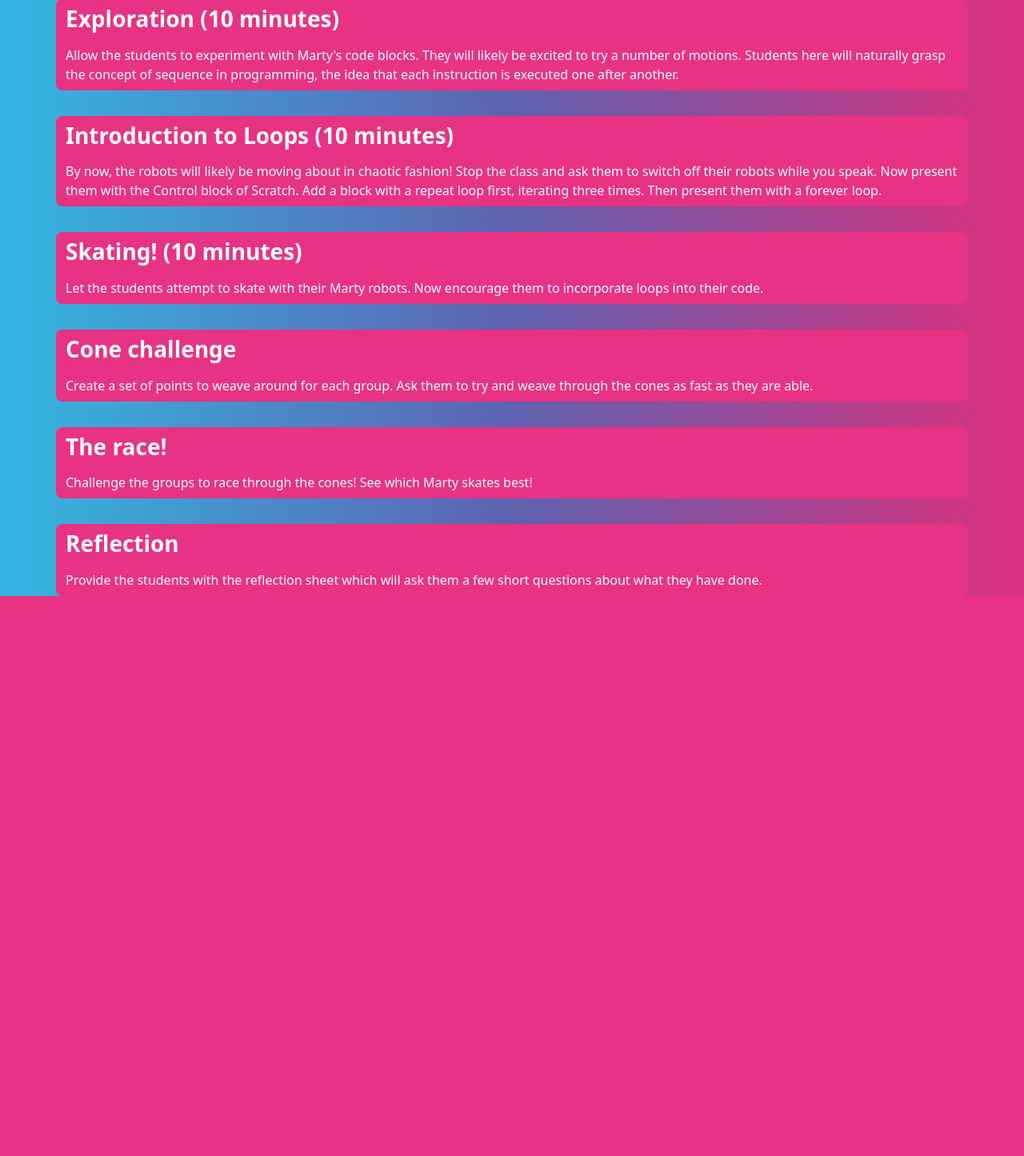
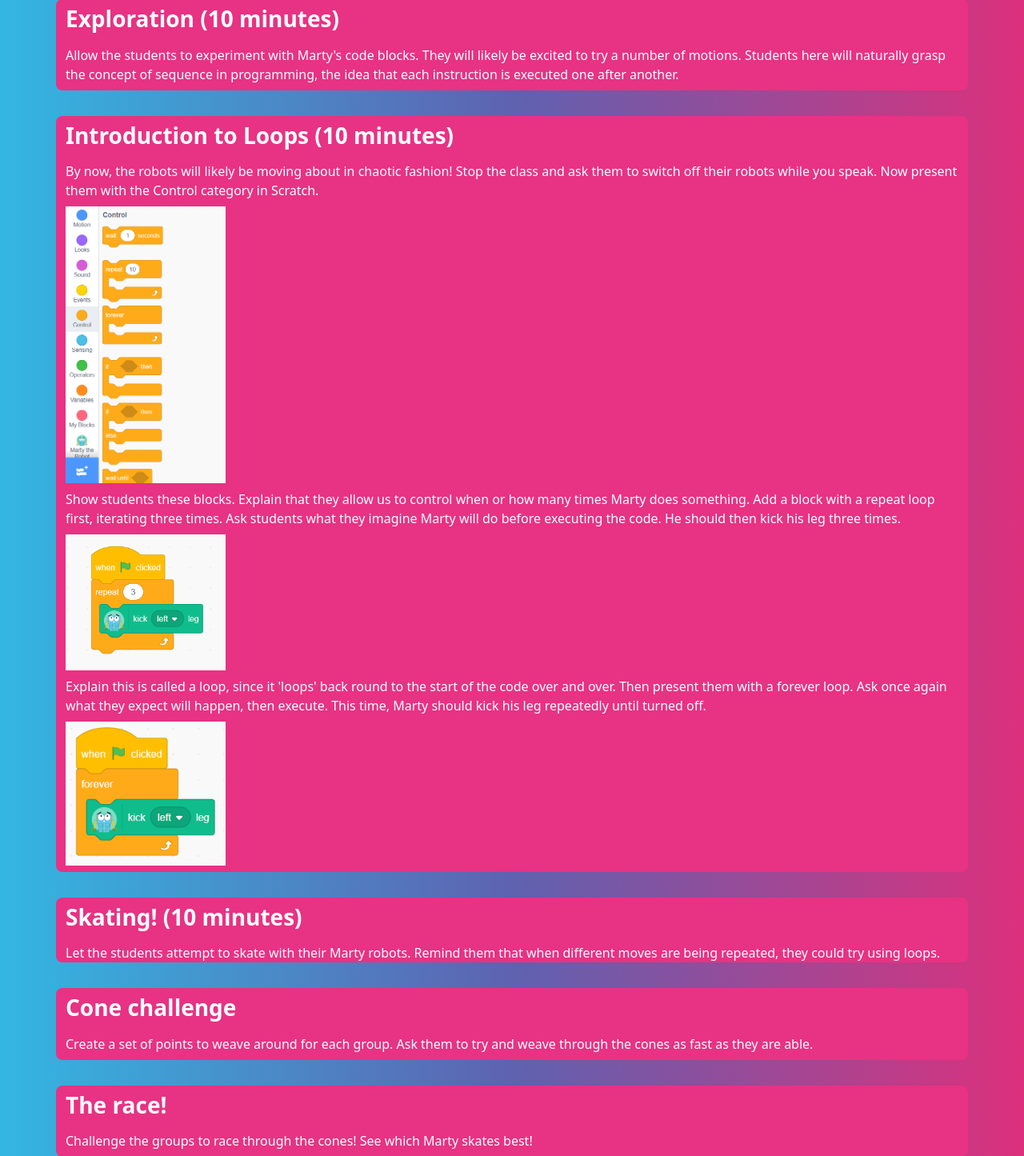
Before and after one commit to rollytrinity/cic-site, a Flask app: page /teachers in a window 1280 px wide. Shown: the part 1890-3335 px from the top of the page at 80% size. Before the commit the page ends 2635 px from the top, so only its background shows below. Run offline with Flask 3, Linux system fonts and the light colour scheme.

Commit message:
Updating lesson plan

```diff
--- a/templates/teachers.html
+++ b/templates/teachers.html
@@ -100,8 +100,21 @@
     <h3>Introduction to Loops (10 minutes)</h3>
     By now, the robots will likely be moving about in chaotic fashion!
     Stop the class and ask them to switch off their robots while you speak.
-    Now present them with the Control block of Scratch. Add a block with a repeat loop first, iterating three times.
-    Then present them with a forever loop.
+    Now present them with the Control category in Scratch.
+    <div class = "pb-1"></div>
+    <img src="{{ url_for('static',filename='/images/controlblock.png') }}" width="200">
+    <div class = "pb-1"></div>
+    Show students these blocks. Explain that they allow us to control when or how many times Marty does something.
+    Add a block with a repeat loop first, iterating three times. Ask students what they imagine Marty will do before executing the code.
+    He should then kick his leg three times.
+    <div class = "pb-1"></div>
+    <img src="{{ url_for('static',filename='/images/codeblock2.png') }}" width="200">
+    <div class = "pb-1"></div>
+    Explain this is called a loop, since it 'loops' back round to the start of the code over and over.
+    Then present them with a forever loop. Ask once again what they expect will happen, then execute.
+    This time, Marty should kick his leg repeatedly until turned off.
+    <div class = "pb-1"></div>
+    <img src="{{ url_for('static',filename='/images/codeblock3.png') }}" width="200">
     <div class = "pb-1"></div>
 </div>
 
@@ -110,8 +123,8 @@
 <div class="container rounded bg-primary">
     <div class = "pb-1"></div>
     <h3>Skating! (10 minutes)</h3>
-    Let the students attempt to skate with their Marty robots. Now encourage them to incorporate loops into their code.
-    <div class = "pb-1"></div>
+    Let the students attempt to skate with their Marty robots.
+    Remind them that when different moves are being repeated, they could try using loops.
 </div>
 
 <div class = "pb-3"></div>
```
Also changed, not shown: static/images/codeblock2.png (added), static/images/codeblock3.png (added), static/images/controlblock.png (added).
